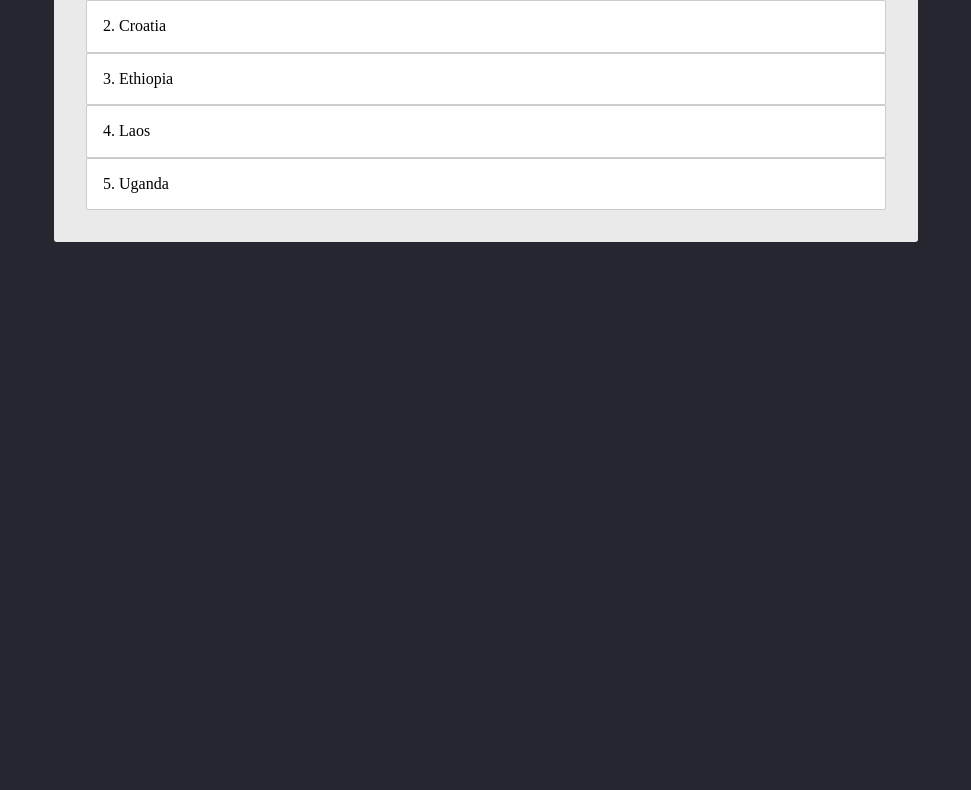
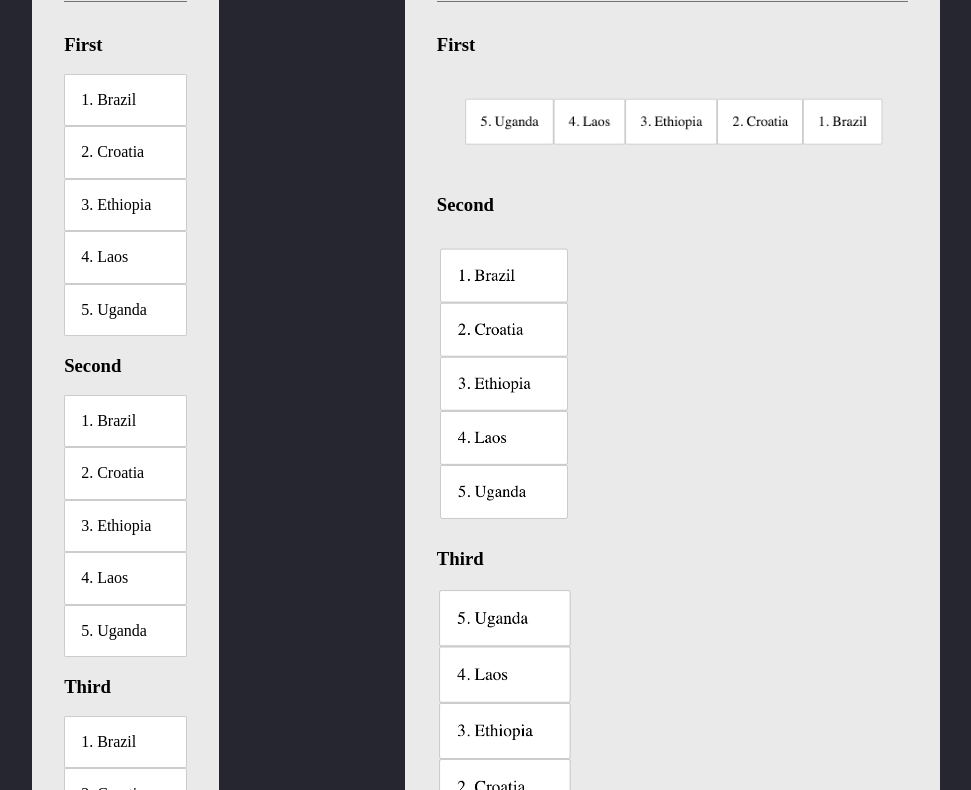
Before and after one commit to CodeYourFuture/html-css-git-exercises, a website: page week-2/10-flexbox/index.html in a window 1280 px wide. Shown: the part 116-906 px from the top of the page, without its empty margins (154-1125 px from the left). Before the commit the page ends 800 px from the top, so only its background shows below. Drawn offline with Linux system fonts and the light colour scheme.

Commit message:
more flexbox 10 exercises

```diff
--- /dev/null
+++ b/exercise-specific-src/10-flexbox/custom.css
@@ -0,0 +1,15 @@
+body {
+	display: flex;
+	justify-content: space-evenly;
+	flex-wrap: wrap;
+}
+
+.site-wrapper {
+    margin-right: 0;
+    margin-left: 0;
+}
+
+.solution {
+	max-width: 471px;
+	max-height: 290px;
+}
--- a/week-2/10-flexbox/index.html
+++ b/week-2/10-flexbox/index.html
@@ -1,18 +1,41 @@
 <!DOCTYPE html>
 <html lang="en">
-
   <head>
-  <meta charset="utf-8">
+    <meta charset="utf-8" />
     <title>10 - Flexbox - HTML, CSS and Git Exercises</title>
-  <link rel="stylesheet" href="/css/normalize.css">
-  <link rel="stylesheet" href="/css/week2.css">
-	<link rel="stylesheet" href="/css/week2-flexbox.css">
-	<link rel="stylesheet" href="flexbox.css">
+    <link rel="stylesheet" href="/css/normalize.css" />
+    <link rel="stylesheet" href="/css/week2.css" />
+    <link rel="stylesheet" href="/css/week2-flexbox.css" />
+    <link rel="stylesheet" href="flexbox.css" />
+    <link
+      rel="stylesheet"
+      href="../../exercise-specific-src/10-flexbox/custom.css"
+    />
   </head>
 
   <body>
     <div class="site-wrapper site-wrapper">
-    <ul class="countries">
+      <div class="site-header">
+        <h1 class="site-header__title">Exercises</h1>
+      </div>
+      <h3>First</h3>
+      <ul class="countries countries--first">
+        <li class="country">1. Brazil</li>
+        <li class="country">2. Croatia</li>
+        <li class="country">3. Ethiopia</li>
+        <li class="country">4. Laos</li>
+        <li class="country">5. Uganda</li>
+			</ul>
+			<h3>Second</h3>
+      <ul class="countries countries--second">
+        <li class="country">1. Brazil</li>
+        <li class="country">2. Croatia</li>
+        <li class="country">3. Ethiopia</li>
+        <li class="country">4. Laos</li>
+        <li class="country">5. Uganda</li>
+			</ul>
+			<h3>Third</h3>
+      <ul class="countries countries--third">
         <li class="country">1. Brazil</li>
         <li class="country">2. Croatia</li>
         <li class="country">3. Ethiopia</li>
@@ -20,6 +43,25 @@
         <li class="country">5. Uganda</li>
       </ul>
     </div>
+    <div class="site-wrapper site-wrapper">
+      <div class="site-header">
+        <h1 class="site-header__title">Solutions</h1>
+			</div>
+			<h3>First</h3>
+      <img
+        class="solution"
+        src="../../exercise-specific-src/10-flexbox/solution1.png"
+			/>
+			<h3>Second</h3>
+      <img
+        class="solution"
+        src="../../exercise-specific-src/10-flexbox/solution2.png"
+			/>
+			<h3>Third</h3>
+      <img
+        class="solution"
+        src="../../exercise-specific-src/10-flexbox/solution3.png"
+      />
+    </div>
   </body>
-
 </html>
```
Also changed, not shown: exercise-specific-src/10-flexbox/example1.png (added), exercise-specific-src/10-flexbox/example2.png (added), exercise-specific-src/10-flexbox/solution1.png (added), exercise-specific-src/10-flexbox/solution2.png (added), exercise-specific-src/10-flexbox/solution3.png (added), week-2/10-flexbox/flexbox.css (line endings or trailing spaces), week-2/10-flexbox/readme.md. Lines whose indentation alone changed are shown as unchanged.
